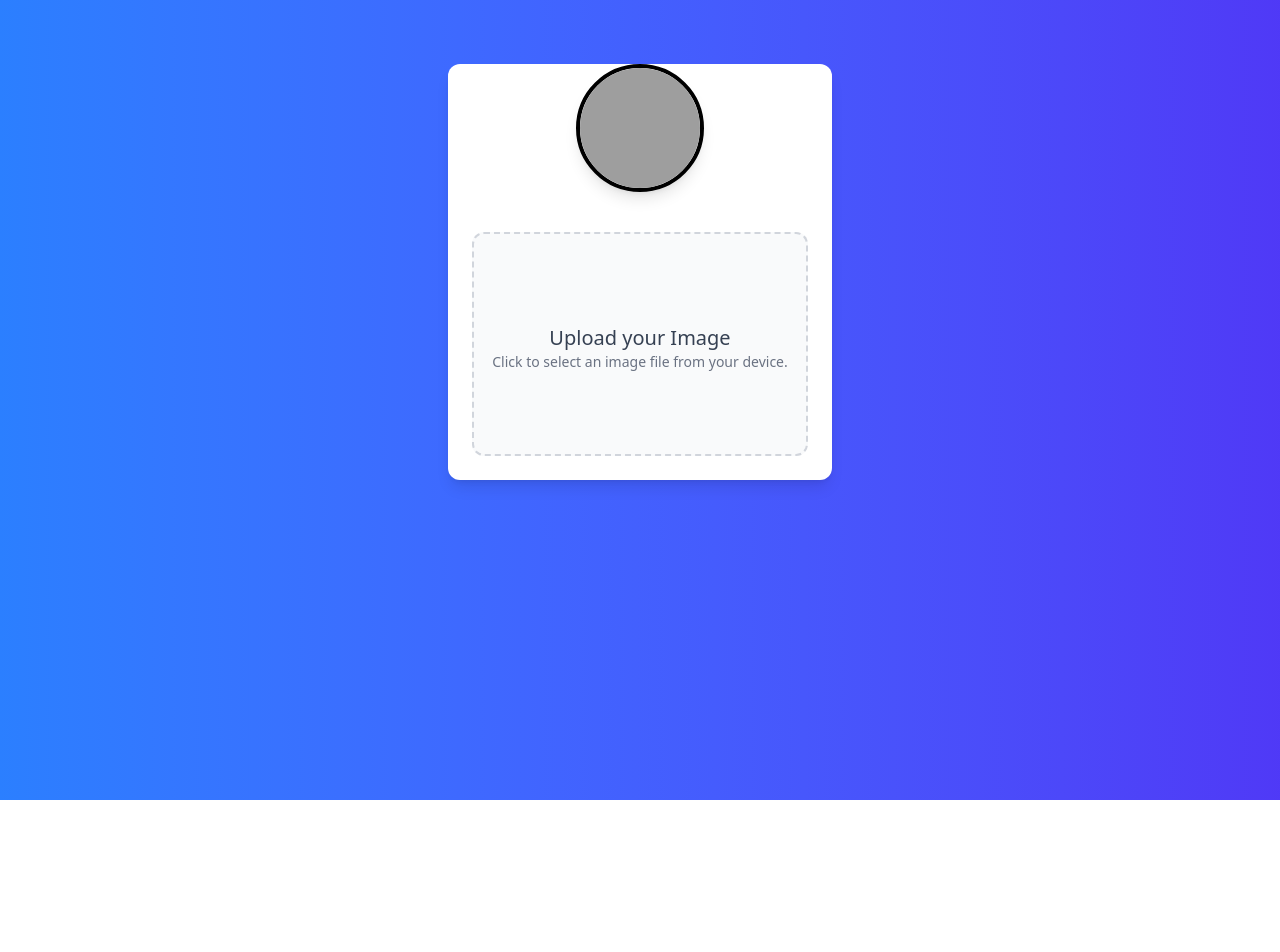
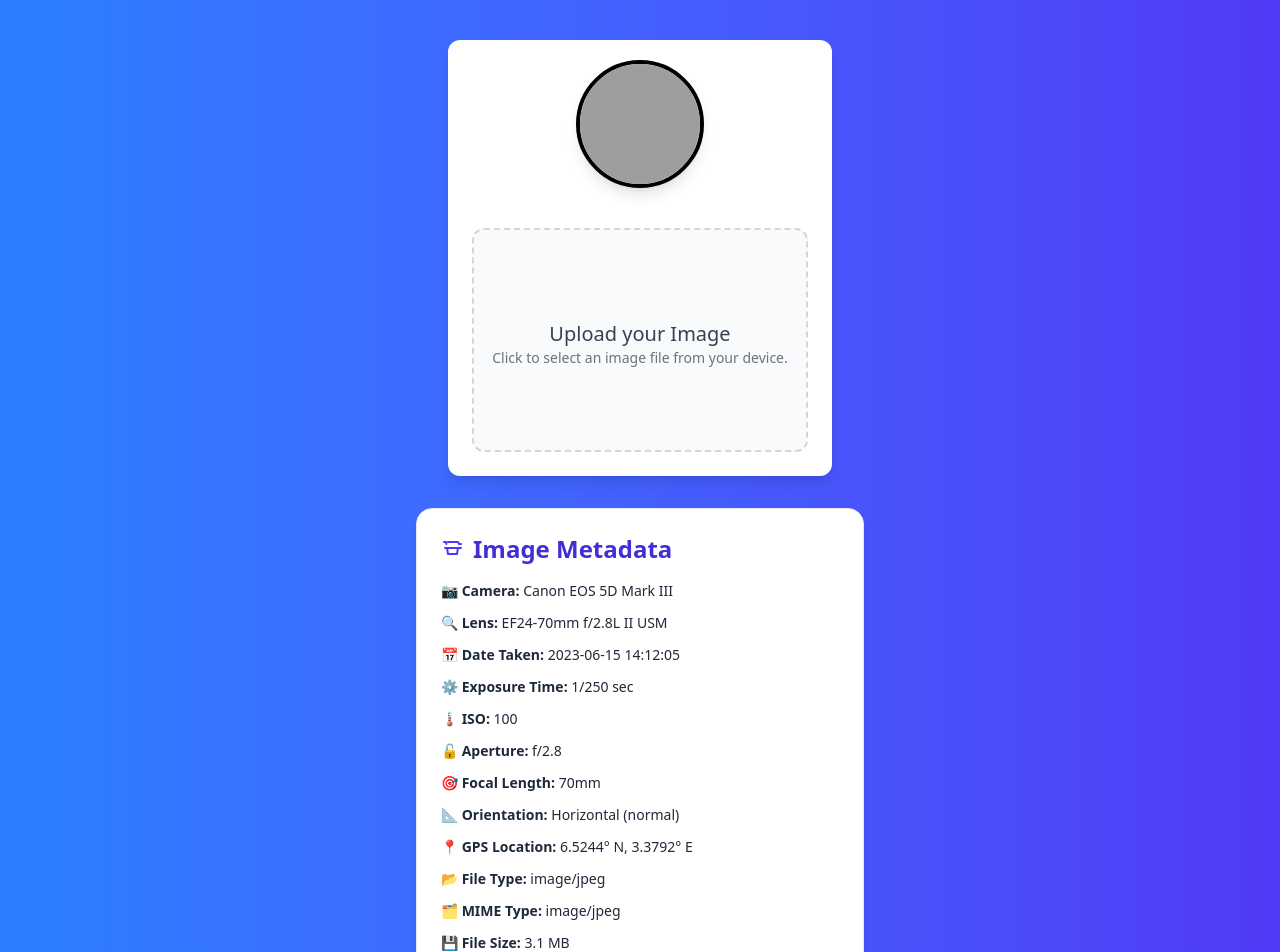
Before and after one commit to Ayomide-Philip/metadata-viewer, a Next.js app: page / in a window 1280 px wide. Shown: the top 952 px of the page. Before the commit the page ends 800 px from the top, so only its background shows below. Built offline with nearby package versions, Linux system fonts and the light colour scheme; grey boxes are pictures that could not be loaded.

Commit message:
Add exifr dependency and update Home component to display image metadata

```diff
--- a/app/page.js
+++ b/app/page.js
@@ -5,6 +5,7 @@ import * as exifr from "exifr";
 export default function Home() {
   const [imageUrl, setImageUrl] = useState(null);
   const [file, setFile] = useState();
+  const [gottenData, setGottenData] = useState();
   function imageReader(e) {
     if (e.files && e.files[0]) {
       const reader = new FileReader();
@@ -21,15 +22,16 @@ export default function Home() {
     async function getMetaData() {
       if (!file) return;
       let data = await exifr.parse(file);
+      setGottenData(data);
       console.log(data);
     }
     getMetaData();
   }, [file, imageUrl]);
 
   return (
-    <>
-      <div className="py-16 px-4 ">
-        <div className="max-w-sm mx-auto bg-white rounded-xl shadow-lg overflow-hidden text-center">
+    <div className="p-10">
+      <div className=" px-4">
+        <div className="max-w-sm mx-auto pt-5 bg-white rounded-xl shadow-lg overflow-hidden text-center">
           <div className="relative">
             <img
               src={
@@ -69,6 +71,69 @@ export default function Home() {
           </div>
         </div>
       </div>
-    </>
+
+      <div className="max-w-md mx-auto mt-8 bg-white rounded-2xl shadow-lg p-6 border border-gray-200">
+        <h2 className="text-2xl font-bold text-indigo-700 mb-4 flex items-center gap-2">
+          <svg
+            className="w-6 h-6 text-indigo-600"
+            fill="none"
+            stroke="currentColor"
+            strokeWidth="2"
+            viewBox="0 0 24 24"
+          >
+            <path
+              strokeLinecap="round"
+              strokeLinejoin="round"
+              d="M3 5h2l.4 2M7 5h10l1 2h2m-1 4h-2l-1 6H7l-1-6H4m16 0H4"
+            />
+          </svg>
+          Image Metadata
+        </h2>
+
+        <ul className="space-y-3 text-sm text-gray-800">
+          <li>
+            <span className="font-semibold">📷 Camera:</span> Canon EOS 5D Mark
+            III
+          </li>
+          <li>
+            <span className="font-semibold">🔍 Lens:</span> EF24-70mm f/2.8L II
+            USM
+          </li>
+          <li>
+            <span className="font-semibold">📅 Date Taken:</span> 2023-06-15
+            14:12:05
+          </li>
+          <li>
+            <span className="font-semibold">⚙️ Exposure Time:</span> 1/250 sec
+          </li>
+          <li>
+            <span className="font-semibold">🌡 ISO:</span> 100
+          </li>
+          <li>
+            <span className="font-semibold">🔓 Aperture:</span> f/2.8
+          </li>
+          <li>
+            <span className="font-semibold">🎯 Focal Length:</span> 70mm
+          </li>
+          <li>
+            <span className="font-semibold">📐 Orientation:</span> Horizontal
+            (normal)
+          </li>
+          <li>
+            <span className="font-semibold">📍 GPS Location:</span> 6.5244° N,
+            3.3792° E
+          </li>
+          <li>
+            <span className="font-semibold">📂 File Type:</span> image/jpeg
+          </li>
+          <li>
+            <span className="font-semibold">🗂 MIME Type:</span> image/jpeg
+          </li>
+          <li>
+            <span className="font-semibold">💾 File Size:</span> 3.1 MB
+          </li>
+        </ul>
+      </div>
+    </div>
   );
 }
--- a/package.json
+++ b/package.json
@@ -10,6 +10,7 @@
   },
   "dependencies": {
     "exif-js": "^2.3.0",
+    "exifr": "^7.1.3",
     "next": "15.3.4",
     "react": "^19.0.0",
     "react-dom": "^19.0.0"
```
